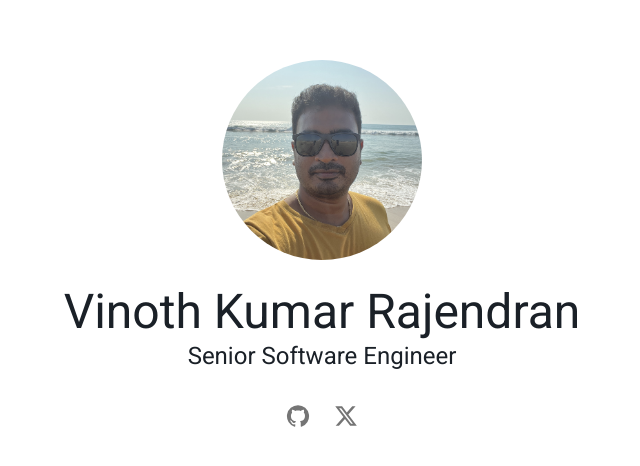
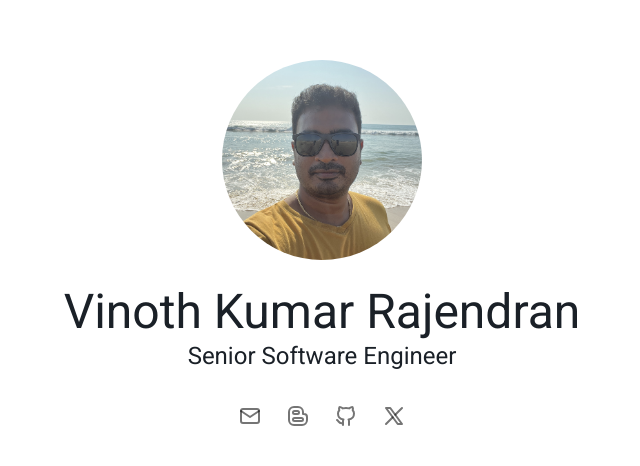
Before and after one commit to vinothvkr/vinothvkr.github.io, a React (Vite) app: page / in a window 1280 px wide. Shown: the part 160-626 px from the top of the page, without its empty margins (318-958 px from the left). Built offline with nearby package versions, Linux system fonts and the light colour scheme.

Commit message:
add email and change icons

```diff
--- a/src/App.tsx
+++ b/src/App.tsx
@@ -1,11 +1,11 @@
-import { Avatar, Box, Container, IconButton, Stack, Typography } from '@mui/material'
-import { GitHub, X } from '@mui/icons-material';
+import { Avatar, Box, Container, IconButton, Stack, Tooltip, Typography } from '@mui/material';
 
 // FONTS
 import '@fontsource/roboto/300.css';
 import '@fontsource/roboto/400.css';
 import '@fontsource/roboto/500.css';
 import '@fontsource/roboto/700.css';
+import { IconBrandBlogger, IconBrandGithub, IconBrandX, IconMail } from '@tabler/icons-react';
 
 function App() {
 
@@ -16,20 +16,34 @@ function App() {
         <Stack sx={{height: 'inherit'}} justifyContent='center' alignItems='center' spacing={3}>
           <Avatar alt='Vinoth Kumar Rajendran' src='/avatar.jpg' sx={{width: 200, height:200}} />
           <Stack alignItems='center'>
-            <Typography variant='h3' component='h1' color="#1A2027">
+            <Typography variant='h3' component='h1' color="#1A2027" textAlign="center">
               Vinoth Kumar Rajendran
             </Typography>
-            <Typography variant='h5' component='h2' color="#1A2027" sx={{mt: 0}}>
+            <Typography variant='h5' component='h2' color="#1A2027" textAlign="center" sx={{mt: 0}}>
               Senior Software Engineer
             </Typography>
           </Stack>
           <Stack direction='row' spacing={1}>
-            <IconButton href='https://github.com/vinothvkr' target='_blank'>
-              <GitHub />
-            </IconButton>
-            <IconButton href='https://twitter.com/_vinothvkr' target='_blank'>
-              <X />
-            </IconButton>
+            <Tooltip title="Email">
+              <IconButton href='mailto:vinothvkr@hotmail.com'>
+                <IconMail />
+              </IconButton>
+            </Tooltip>
+            <Tooltip title="Blog">
+              <IconButton href='https://vinothvkr.com/blog' target='_blank'>
+                <IconBrandBlogger />
+              </IconButton>
+            </Tooltip>
+            <Tooltip title="Github">
+              <IconButton href='https://github.com/vinothvkr' target='_blank'>
+                <IconBrandGithub />
+              </IconButton>
+            </Tooltip>
+            <Tooltip title="Twitter">
+              <IconButton href='https://twitter.com/_vinothvkr' target='_blank'>
+                <IconBrandX />
+              </IconButton>
+            </Tooltip>
           </Stack>
         </Stack>
       </Container>
```
